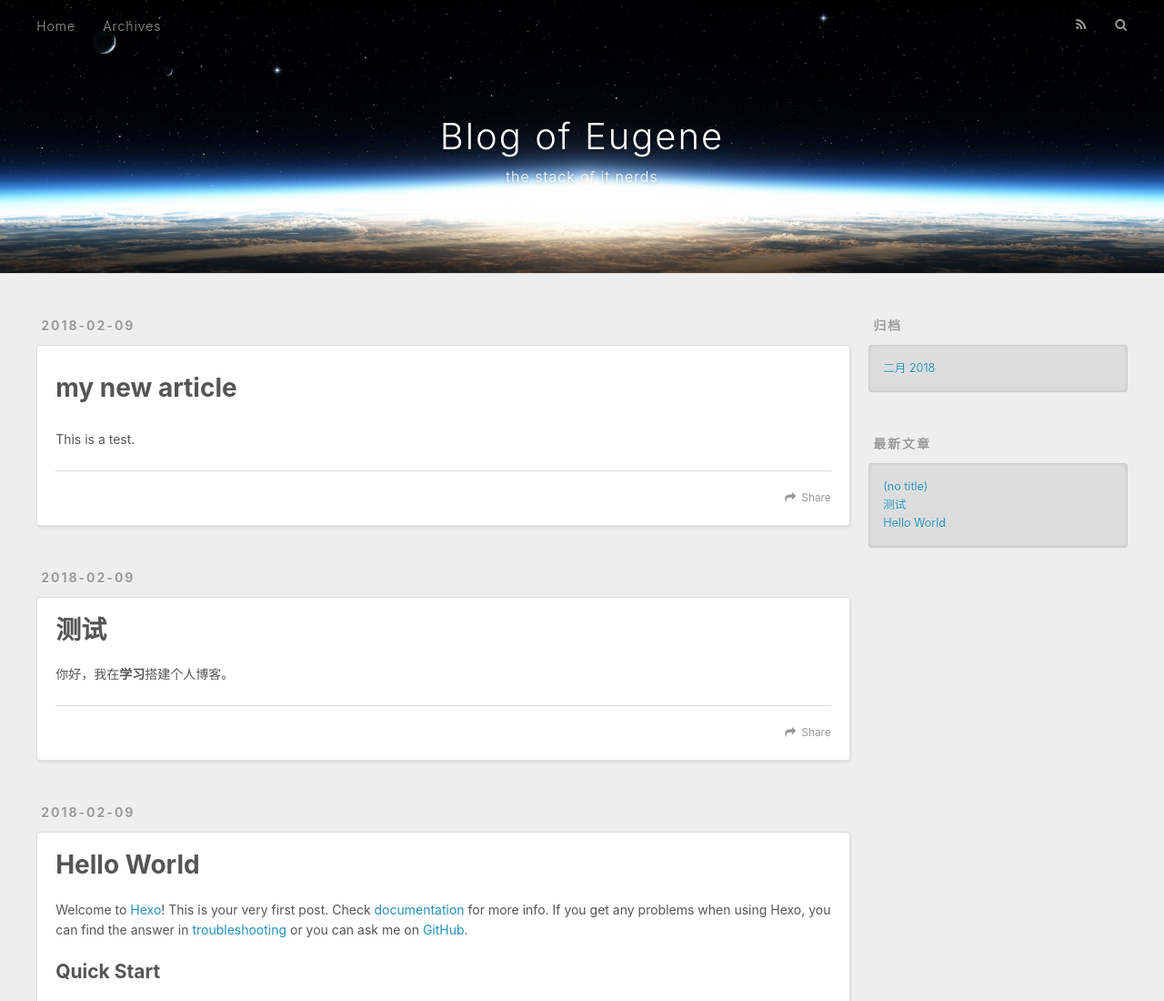
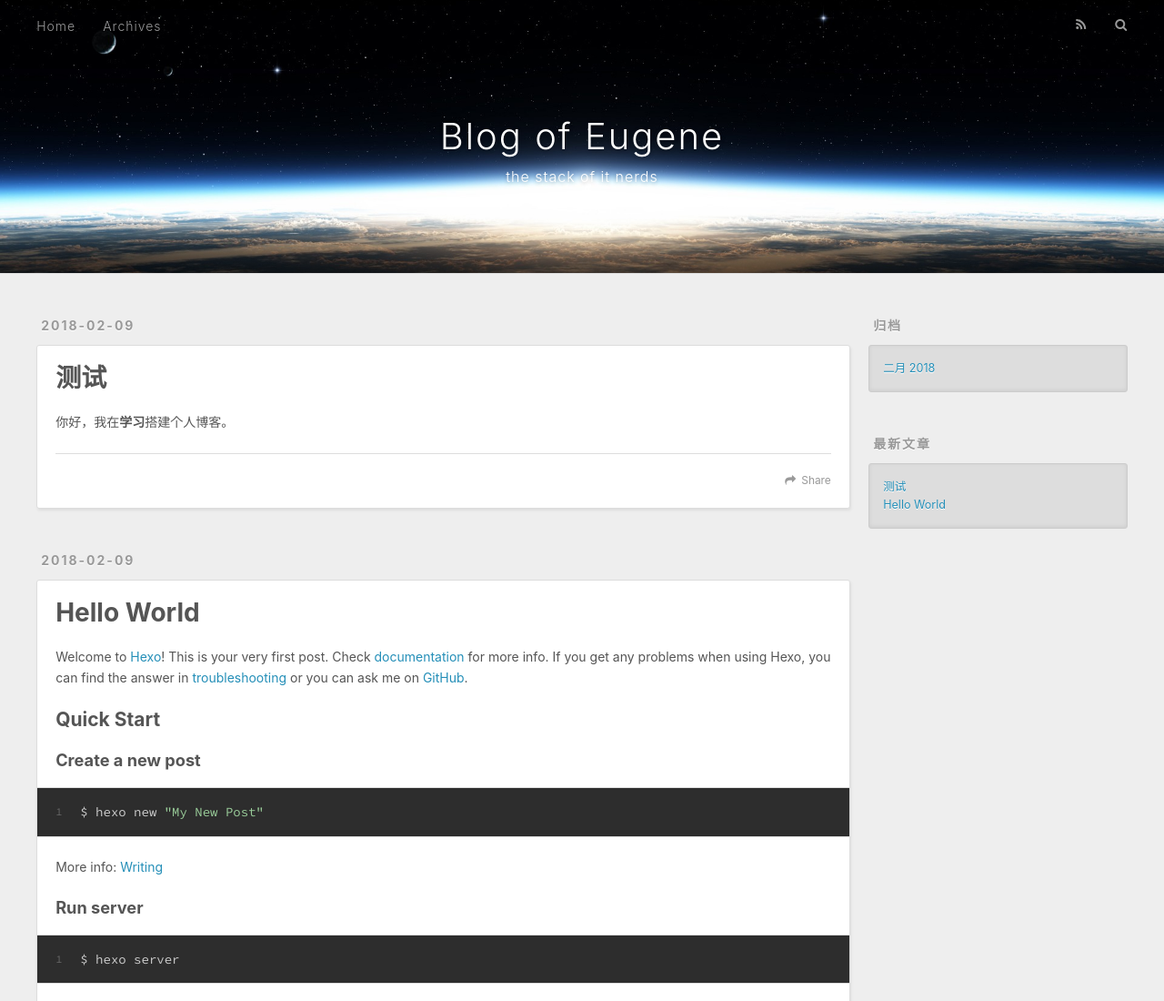
Before and after one commit to Eugene1994/Eugene1994.github.io, a plain HTML site: page index.html in a window 1280 px wide. Shown: the top 1100 px of the page at 91% size. Drawn offline with nearby package versions, Linux system fonts and the light colour scheme.

Commit message:
Site updated: 2018-02-09 16:49:36

```diff
--- a/index.html
+++ b/index.html
@@ -69,33 +69,6 @@
       <div class="outer">
         <section id="main">
 
-    <article id="post-未命名" class="article article-type-post" itemscope itemprop="blogPost">
-  <div class="article-meta">
-    <a href="/2018/02/09/未命名/" class="article-date">
-  <time datetime="2018-02-09T08:43:29.400Z" itemprop="datePublished">2018-02-09</time>
-</a>
-
-  </div>
-  <div class="article-inner">
-
-
-    <div class="article-entry" itemprop="articleBody">
-
-        <h1 id="my-new-article"><a href="#my-new-article" class="headerlink" title="my new article"></a>my new article</h1><p>This is a test.</p>
-
-
-    </div>
-    <footer class="article-footer">
-      <a data-url="http://Eugene1994.com/2018/02/09/未命名/" data-id="cjdfoq3qm0002i96t1tevxdql" class="article-share-link">Share</a>
-
-
-    </footer>
-  </div>
-
-</article>
-
-
-
     <article id="post-测试" class="article article-type-post" itemscope itemprop="blogPost">
   <div class="article-meta">
     <a href="/2018/02/09/测试/" class="article-date">
@@ -123,7 +96,7 @@
 
     </div>
     <footer class="article-footer">
-      <a data-url="http://Eugene1994.com/2018/02/09/测试/" data-id="cjdfof1k80000i96t3xoomnmr" class="article-share-link">Share</a>
+      <a data-url="http://Eugene1994.com/2018/02/09/测试/" data-id="cjdfoxthq0001k66tgzk2icu9" class="article-share-link">Share</a>
 
 
     </footer>
@@ -168,7 +141,7 @@
 
     </div>
     <footer class="article-footer">
-      <a data-url="http://Eugene1994.com/2018/02/09/hello-world/" data-id="cjdfof1kc0001i96tlafmevir" class="article-share-link">Share</a>
+      <a data-url="http://Eugene1994.com/2018/02/09/hello-world/" data-id="cjdfoxthm0000k66tkwc4ixhj" class="article-share-link">Share</a>
 
 
     </footer>
@@ -207,10 +180,6 @@
     <h3 class="widget-title">最新文章</h3>
     <div class="widget">
       <ul>
-
-          <li>
-            <a href="/2018/02/09/未命名/">(no title)</a>
-          </li>
 
           <li>
             <a href="/2018/02/09/测试/">测试</a>
```
Also changed, not shown: 2018/02/09/hello-world/index.html (+1 -5 lines), 2018/02/09/测试/index.html (+1 -14 lines), archives/2018/02/index.html (+0 -17 lines), archives/2018/index.html (+0 -17 lines), archives/index.html (+0 -17 lines).
